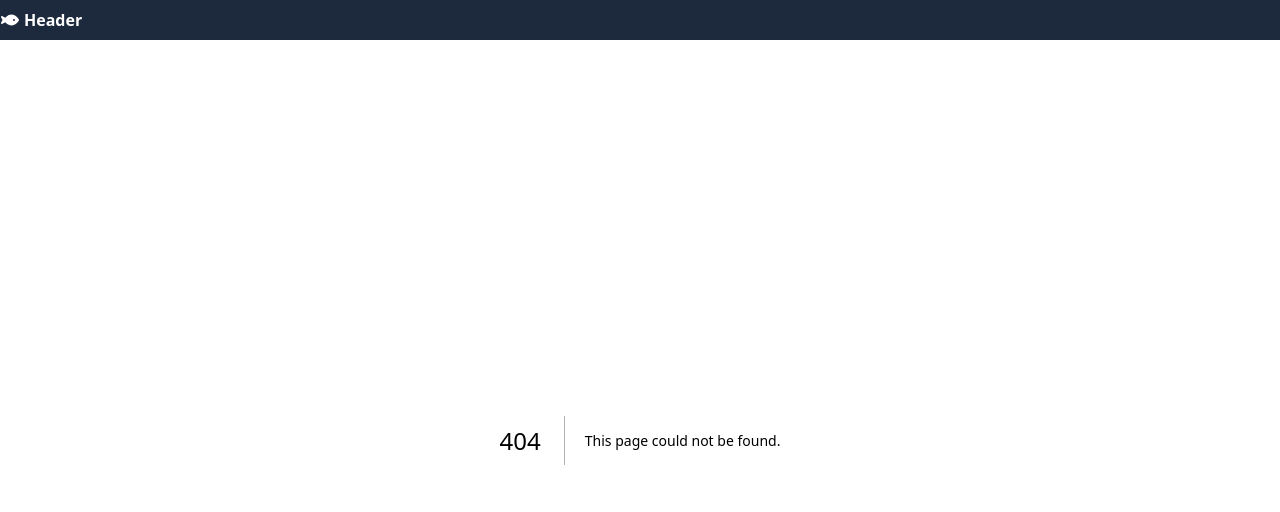
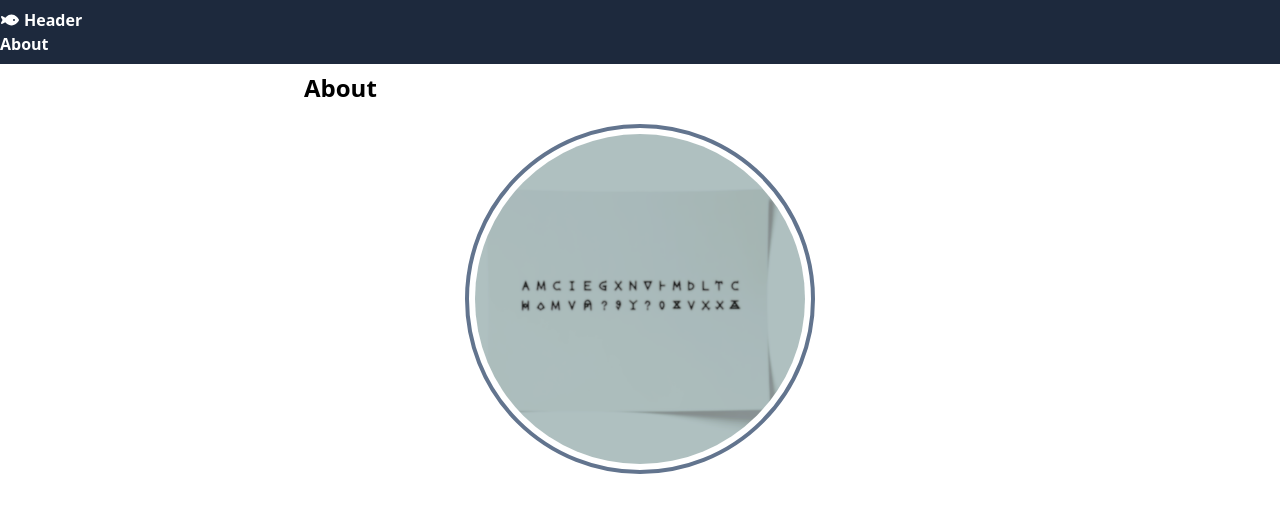
Before and after one commit to yurei0903/next-blog-app, a Next.js app: page /about in a window 1280 px wide. Before the commit this address had no page. Shown: the top 512 px of the page. Built offline with nearby package versions, Linux system fonts and the light colour scheme.

Commit message:
create 7 files, update 2 files and delete 1 file

```diff
--- a/src/app/_components/Header.tsx
+++ b/src/app/_components/Header.tsx
@@ -1,4 +1,5 @@
 "use client";
+import Link from "next/link";
 import { FontAwesomeIcon } from "@fortawesome/react-fontawesome";
 import { faFish } from "@fortawesome/free-solid-svg-icons";
 
@@ -6,8 +7,15 @@ const Header: React.FC = () => {
   return (
     <header>
       <div className="bg-slate-800 py-2 font-bold text-white">
-        <FontAwesomeIcon icon={faFish} className="mr-1" />
-        Header
+        <div>
+          <Link href="/">
+            <FontAwesomeIcon icon={faFish} className="mr-1" />
+            Header
+          </Link>
+        </div>
+        <div>
+          <Link href="/about">About</Link>
+        </div>
       </div>
     </header>
   );
--- /dev/null
+++ b/src/app/_mocks/dummyPosts.ts
@@ -0,0 +1,68 @@
+import type { Post } from "@/app/_types/Post";
+
+const dummyPosts: Post[] = [
+  {
+    id: "1d4cbd35-6ec2-4f34-b3e7-4a9b35a60d1a",
+    createdAt: "2024-10-26T22:48:30.156Z",
+    title: "投稿3",
+    content:
+      "秋は夕暮れ。<br/>夕日のさして山の端いと近うなりたるに、烏の寝どころへ行くとて、三つ四つ、二つ三つなど、飛びいそぐさへあはれなり。まいて雁などのつらねたるが、いと小さく見ゆるはいとをかし。<br/>日入りはてて、風の音、虫の 音など、はたいふべきにあらず。",
+    coverImage: {
+      url: "https://w1980.blob.core.windows.net/pg3/cover-img-red.jpg",
+      height: 768,
+      width: 1365,
+    },
+    categories: [
+      {
+        id: "587ac4ab-92de-450c-9423-5e091d16ecb5",
+        name: "TypeScript",
+      },
+      {
+        id: "f8a4c465-2e7f-455d-aa1d-5098e9d0086d",
+        name: "Next.js",
+      },
+    ],
+  },
+  {
+    id: "24f932b8-231b-429b-b9dc-569f07ba16a7",
+    createdAt: "2024-10-24T22:37:17.367Z",
+    title: "投稿2",
+    content:
+      "夏は夜。<br/>月のころはさらなり。<br/>やみもなほ、蛍の多く飛びちがひたる。また、 ただ一つ二つなど、ほのかにうち光りて行くもをかし。雨など降るもをかし。",
+    coverImage: {
+      url: "https://w1980.blob.core.windows.net/pg3/cover-img-green.jpg",
+      height: 768,
+      width: 1365,
+    },
+    categories: [
+      {
+        id: "587ac4ab-92de-450c-9423-5e091d16ecb5",
+        name: "TypeScript",
+      },
+    ],
+  },
+  {
+    id: "36b7c693-4cce-4d73-afa3-acb54a404290",
+    createdAt: "2024-10-22T11:22:34.684Z",
+    title: "投稿1",
+    content:
+      "春はあけぼの。<br/>やうやう白くなりゆく山ぎは、すこしあかりて、紫だちたる 雲のほそくたなびきたる。",
+    coverImage: {
+      url: "https://w1980.blob.core.windows.net/pg3/cover-img-purple.jpg",
+      height: 768,
+      width: 1365,
+    },
+    categories: [
+      {
+        id: "587ac4ab-92de-450c-9423-5e091d16ecb5",
+        name: "TypeScript",
+      },
+      {
+        id: "5cf22131-bac8-4bd0-be8e-757cec2bcc9a",
+        name: "React",
+      },
+    ],
+  },
+];
+
+export default dummyPosts;
--- /dev/null
+++ b/src/app/_types/Category.ts
@@ -0,0 +1,4 @@
+export type Category = {
+  id: string;
+  name: string;
+};
--- /dev/null
+++ b/src/app/_types/CoverImage.ts
@@ -0,0 +1,5 @@
+export type CoverImage = {
+  url: string;
+  width: number;
+  height: number;
+};
--- /dev/null
+++ b/src/app/_types/Post.ts
@@ -0,0 +1,11 @@
+import type { Category } from "./Category";
+import type { CoverImage } from "./CoverImage";
+
+export type Post = {
+  id: string;
+  title: string;
+  content: string;
+  createdAt: string;
+  categories: Category[];
+  coverImage: CoverImage;
+};
--- /dev/null
+++ b/src/app/about/page.tsx
@@ -0,0 +1,29 @@
+"use client";
+import Image from "next/image";
+import { twMerge } from "tailwind-merge";
+
+const Page: React.FC = () => {
+  return (
+    <main>
+      <div className="mb-5 text-2xl font-bold">About</div>
+
+      <div
+        className={twMerge(
+          "mx-auto mb-5 w-full md:w-2/3",
+          "flex justify-center",
+        )}
+      >
+        <Image
+          src="/images/ango.png"
+          alt="Example Image"
+          width={350}
+          height={350}
+          priority
+          className="rounded-full border-4 border-slate-500 p-1.5"
+        />
+      </div>
+    </main>
+  );
+};
+
+export default Page;
--- a/src/app/layout.tsx
+++ b/src/app/layout.tsx
@@ -22,7 +22,7 @@ const RootLayout: React.FC<Props> = (props) => {
     <html lang="ja">
       <body>
         <Header />
-        <div>{children}</div>
+        <div className="mx-4 mt-2 max-w-2xl md:mx-auto">{children}</div>
       </body>
     </html>
   );
--- a/src/app/page.tsx
+++ /dev/null
@@ -1,11 +0,0 @@
-"use client";
-
-const Page: React.FC = () => {
-  return (
-    <main>
-      <div className="font-bold text-2xl">Main</div>
-    </main>
-  );
-};
-
-export default Page;
```
Also changed, not shown: public/images/ango.png (added), public/images/pose_zasetsu.png (added).
